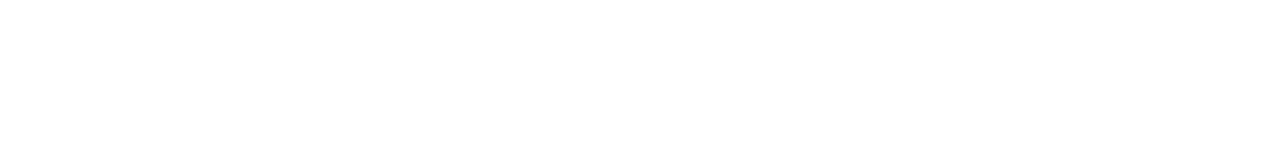
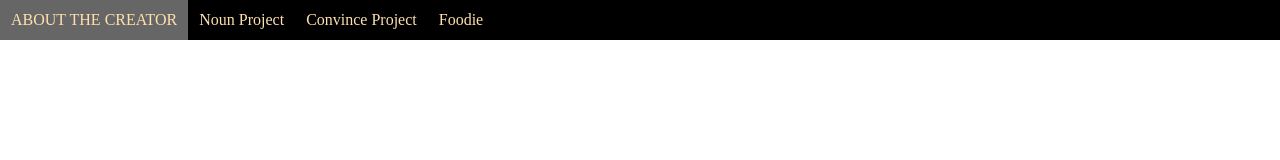
Before and after one commit to WVCS/index-parmis2, a plain HTML site: page food/food.html in a window 1280 px wide. Drawn offline with Linux system fonts and the light colour scheme.

Commit message:
nav bar & icon

```diff
--- a/food/food.html
+++ b/food/food.html
@@ -1,7 +1,41 @@
 <html>
   <head>
     <title> Barbie-Q Restaurant </title>
-    <link rel= "icon" href= "Yellow and Grey Pastel Grunge Designer Brand Logo.png">
+    <link rel= "icon" href= "food/bbq logo (1).png">
+
+      <nav>
+      <li class= "navli"> <a href= Homepage.html> ABOUT THE CREATOR </a> </li>
+       <li class= "navli"> <a href= nounproject.html> Noun Project </a> </li>
+      <li class= "navli"> <a href= convince.html> Convince Project </a> </li>
+      <li class= "navli"> <a href= convince.html> Foodie </a> </li>
+    </nav>
+
       </head>
 
 </html>
+
+<style>
+  nav {
+list-style-type: none;
+  position: fixed;
+  width: 100vw;
+  overflow: hidden;
+  background-color:Black;
+  left: 0;
+  top: 0;
+  margin: 0;
+}
+
+.navli{
+  display:inline;
+  float: left ;
+  padding: 11px;
+}
+a{
+  text-decoration: none;
+  color:#FFE0AD;
+}
+.navli:hover {
+  background-color: #666666;
+}
+</style>
```
